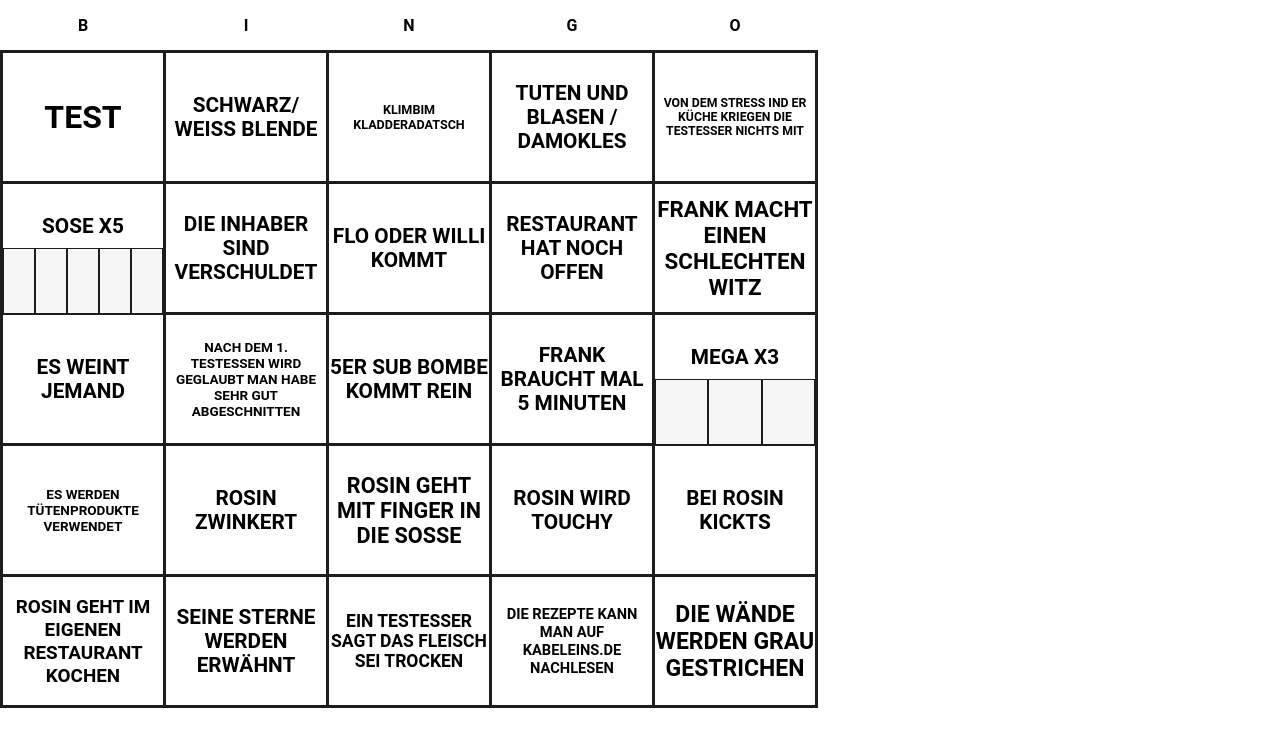
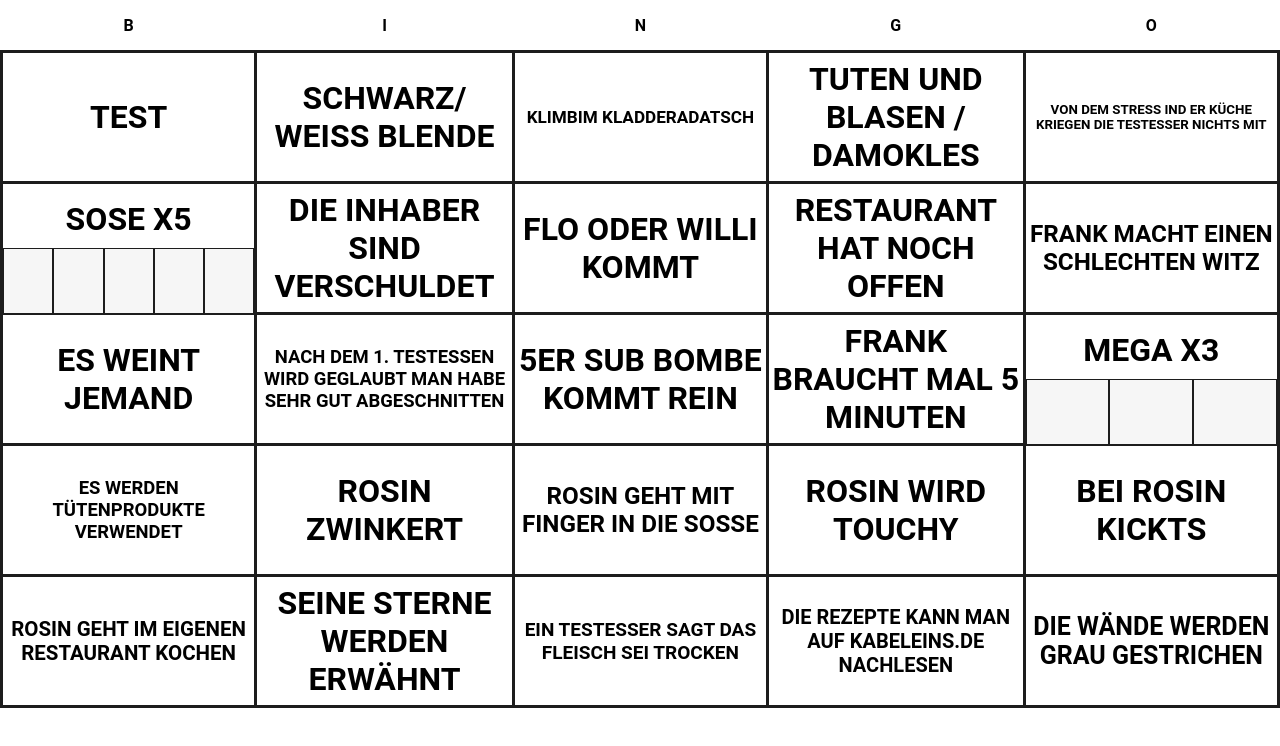
Before and after one commit to Mittelblut9/rumathra-bingo, a Vue app: page / in a window 1280 px wide. Shown: the top 746 px of the page. Built offline with nearby package versions, Linux system fonts and the light colour scheme.

Commit message:
feat: add editable colums

```diff
--- a/src/assets/scss/components/bingo/bingo.scss
+++ b/src/assets/scss/components/bingo/bingo.scss
@@ -8,27 +8,24 @@
         }
 
         td {
-            width: 10rem;
+            width: 16rem;
             height: 8rem;
-            max-width: 10rem;
+            max-width: 16rem;
             max-height: 8rem;
             border: 3px solid $black;
-            font-size: 1.3rem;
             padding: 0;
             line-break: normal;
 
-            &:hover {
-                cursor: url('@/assets/img/cursor.png') 4 12, auto;
-            }
-
-            p {
+            p,textarea {
                 padding: 0;
                 margin: 0;
+                font-size: 2rem;
+                outline: none;
             }
 
             .bingo-box-multi {
                 margin-top: 10px;
-                margin-bottom: -32px;
+                margin-bottom: -17px;
                 justify-content: space-between;
 
                 &--item {
--- a/src/assets/scss/typography.scss
+++ b/src/assets/scss/typography.scss
@@ -1,5 +1,6 @@
 p {
     text-transform: uppercase;
     font-weight: 700;
+    font-size: 1.9vw;
     padding: 0 0.7rem;
 }
--- a/src/atoms/bingo-box.atom.vue
+++ b/src/atoms/bingo-box.atom.vue
@@ -8,7 +8,7 @@
         data-times-pressed="0"
         data-times-rounds="0"
     />
-    <p :class="[fixed ? 'bold big' : '']" class="center user-select-none pointer-events-none" editable="true">{{ text }}</p>
+    <p :class="[fixed && 'bold big', isEditing || 'pointer-events-none']" class="center user-select-none" :contenteditable="isEditing">{{ text }}</p>
     <div class="bingo-box-multi pointer-events-none display-flex justify-content-space-between" v-if="multiSelectNumber > 0">
         <div v-for="i in multiSelectNumber" :key="i" class="bingo-box-multi--item pointer-events-none" :style="{ backgroundColor: multiSelectOptions[`color${i}`] }">
             <input hidden :data-multi-select-number="i"/>
@@ -46,25 +46,36 @@ export default {
         }
     },
     data() {
-        return {};
+        return {
+            isEditing: true
+        };
     },
     mounted() {
         this.$nextTick(() => {
             const el = this.$el;
             this.changeFontSize(el);
         });
+        this.$el.nextElementSibling.nextElementSibling.addEventListener('input', () => {
+            const el = this.$el;
+            this.changeFontSize(el);
+        });
+
+        this.$el.parentElement.addEventListener('mouseover', () => {
+            if(this.isEditing) return;
+            document.body.style.cursor = `url(${require('@/assets/img/cursor.png')}) 4 12, auto`;
+        });
     },
     methods: {
         changeFontSize(el) {
             const pTag = el.nextElementSibling.nextElementSibling;
-            const text = pTag.innerText;
+            const text = pTag.innerHTML;
 
             if(text.length < 7) {
                 pTag.style.fontSize = '2rem';
             }
 
             if(text.length > 30) {
-                const fontSize = 46 / text.length;
+                const fontSize = 50 / text.length;
                 pTag.style.fontSize = `${fontSize}rem`;
             }
 
@@ -72,11 +83,11 @@ export default {
                 const wordLength = word.length;
 
                 if(wordLength > 11) {
-                    const fontSize = 11 / wordLength;
+                    const fontSize = 15 / wordLength;
                     pTag.style.fontSize = `${fontSize}rem`;
                 }
             });
-        }
+        },
     }
 };
 </script>
--- a/src/components/bingo.component.vue
+++ b/src/components/bingo.component.vue
@@ -67,6 +67,13 @@ export default {
         },
         selectTarget(e) {
             const target = e.target;
+            const isTargetInput = target.tagName === 'P';
+
+            if(isTargetInput && target.isContentEditable || target.lastElementChild.isContentEditable) {
+                return;
+            }
+
+
             const input = target.querySelector('input');
             let targetDiv;
 
```
